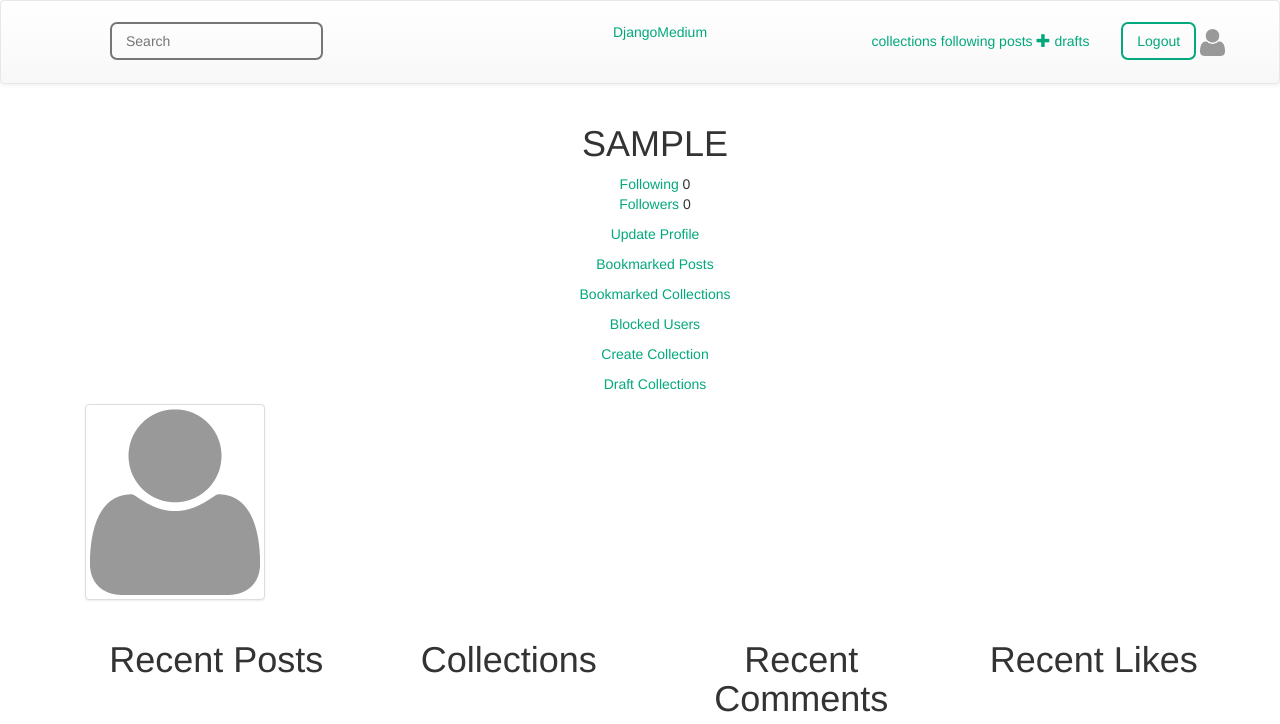
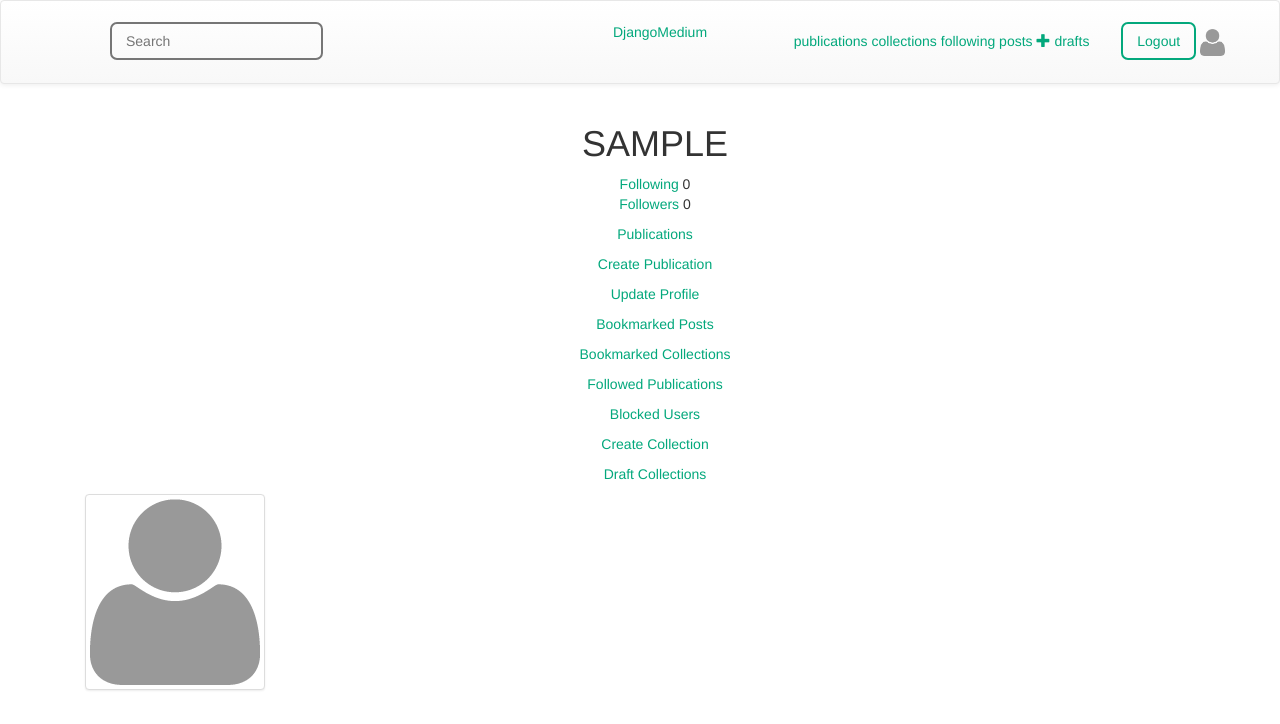
Before and after one commit to akalp/DjangoMedium, a Django app: page /me/ in a window 1280 px wide. Shown: the top 724 px of the page. Run offline with Django 3.2, Linux system fonts and the light colour scheme; the visitor is signed in with stand-in values (Sample User, id 1); data comes from the database, SQL or seed files in the repository; data that the repository does not hold is empty; some libraries are stand-ins or nearby versions.

Commit message:
add urls about publication

```diff
--- a/blog/templates/blog/author_list.html
+++ b/blog/templates/blog/author_list.html
@@ -4,8 +4,8 @@
     <ul>
     {% for author in author_list %}
         <li><a href="{% url 'blog:profile' pk=author.pk %}">{{ author.username }}</a>
-            {% if author.pk != creator_pk %}
-            <a href="{% url 'blog:remove_author' publication_pk=publication_pk user_pk=author.pk %}">Remove Author</a>
+            {% if author.pk != creator_pk and user.pk == creator_pk %}
+                <a href="{% url 'blog:remove_author' publication_pk=publication_pk user_pk=author.pk %}">Remove Author</a>
             {% endif %}
         </li>
     {% endfor %}
--- a/blog/templates/blog/base.html
+++ b/blog/templates/blog/base.html
@@ -41,6 +41,9 @@
 
 
         <ul class="navbar-right">
+            <a href="{% url 'blog:publications' %}">
+                <span>publications</span>
+            </a>
             <a href="{% url 'blog:collections' %}">
                 <span>collections</span>
             </a>
--- a/blog/templates/blog/base_paginated.html
+++ b/blog/templates/blog/base_paginated.html
@@ -16,7 +16,9 @@
                         <div class="date">
                             <p>by
                                 <a href="{% url 'blog:profile' pk=post.author.pk %}">{{ post.author }}</a>
-                                {% if post.publication %} for {{ post.publication.publication }} {% endif %}
+                                {% if post.publication %} for
+                                    <a href="{% url 'blog:publication' pk=post.publication.publication.pk %}">{{ post.publication.publication }}</a>
+                                {% endif %}
                                 on {{ post.created_date|date|striptags }}</p>
                         </div>
                         <div class="tags">
--- a/blog/templates/blog/collection.html
+++ b/blog/templates/blog/collection.html
@@ -33,6 +33,9 @@
                         <div class="date">
                             <p>by
                                 <a href="{% url 'blog:profile' pk=post.author.pk %}">{{ post.author }}</a>
+                                {% if post.publication %} for
+                                    <a href="{% url 'blog:publication' pk=post.publication.publication.pk %}">{{ post.publication.publication }}</a>
+                                {% endif %}
                                 on {{ post.created_date|date|striptags }}</p>
                         </div>
                         <div class="tags">
--- a/blog/templates/blog/post.html
+++ b/blog/templates/blog/post.html
@@ -13,11 +13,13 @@
 
     </h1>
     {% if user.draft_collections %}
-    <a href="{% url 'blog:select_collection' post_pk=post.pk %}">add to collection</a>
+        <a href="{% url 'blog:select_collection' post_pk=post.pk %}">add to collection</a>
     {% endif %}
     <p>by
         <a href="{% url 'blog:profile' pk=post.author.pk %}">{{ post.author }}</a>
-        {% if post.publication %} for {{ post.publication.publication }} {% endif %}
+        {% if post.publication %} for
+            <a href="{% url 'blog:publication' pk=post.publication.publication.pk %}">{{ post.publication.publication }}</a>
+        {% endif %}
         {% if user.is_authenticated %} {% if post.author != user %}
             {% if post.author.pk|already_followed_user:user %}
 
--- a/blog/templates/blog/profile.html
+++ b/blog/templates/blog/profile.html
@@ -32,9 +32,15 @@
                 <a href="{% url 'blog:followers' pk=blog_user.pk %}">Followers </a>
                 <span>{{ blog_user.follows.count }}</span>
             </p>
+            <p class="text-center">
+                    <a href="{% url 'blog:user_publications' pk=blog_user.pk %}">Publications</a>
+            </p>
 
 
             {% if user.is_authenticated and blog_user == user %}
+                <p class="text-center">
+                    <a href="{% url 'blog:new_publication' %}">Create Publication</a>
+                </p>
                 <p class="text-center">
                     <a href="{% url 'blog:me_edit' %}">Update Profile</a>
                 </p>
@@ -43,6 +49,9 @@
                 </p>
                 <p class="text-center">
                     <a href="{% url 'blog:bookmarked_collections' %}">Bookmarked Collections</a>
+                </p>
+                <p class="text-center">
+                    <a href="{% url 'blog:followed_publications' %}">Followed Publications</a>
                 </p>
                 <p class="text-center">
                     <a href="{% url 'blog:blockedlist' %}">Blocked Users</a>
--- a/blog/urls.py
+++ b/blog/urls.py
@@ -66,7 +66,8 @@ urlpatterns = [
 
     path('add_to_collection/<int:post_pk>/<int:collection_pk>', views.add_post_to_collection, name='add_to_collection'),
     path('select_collection/<int:post_pk>/', views.SelectCollectionsListView.as_view(), name='select_collection'),
-    path('remove_from_collection/<int:post_pk>/<int:collection_pk>', views.remove_post_from_collection, name='remove_from_collection'),
+    path('remove_from_collection/<int:post_pk>/<int:collection_pk>', views.remove_post_from_collection,
+         name='remove_from_collection'),
 
     path('collections/new/', views.CollectionCreateView.as_view(), name='new_collection'),
 
@@ -78,13 +79,16 @@ urlpatterns = [
     path('publication/<int:pk>/delete/', views.PublicationDeleteView.as_view(), name='delete_publication'),
     path('publications/new/', views.PublicationCreateView.as_view(), name='new_publication'),
 
-    path('publication/<int:publication_pk>/new', views.NewPostView.as_view(), name='collection_new_post'),
+    path('publication/<int:publication_pk>/new', views.NewPostView.as_view(), name='publication_new_post'),
 
     path('user/<pk>/publications/', views.UserPublicationsListView.as_view(), name='user_publications'),
     path('me/followed_publications/', views.FollowedPublicationsListView.as_view(), name='followed_publications'),
 
     path('publication/<int:publication_pk>/add_author/', views.publicationaddauthor, name='add_author'),
-    path('publication/<int:publication_pk>/leave_author/<user_pk>', views.publicationremoveauthor, name='remove_author'),
+    path('publication/<int:publication_pk>/leave_author/<user_pk>', views.publicationremoveauthor,
+         name='remove_author'),
 
     path('publication/<int:publication_pk>/authors', views.PublicationAuthorListView.as_view(), name='author_list'),
+
+    path('publication/<int:pk>/followers/', views.PublicationFollowerListView.as_view(), name='publication_followers'),
 ]
--- a/blog/views.py
+++ b/blog/views.py
@@ -688,3 +688,12 @@
     if request.user == publication.creator:
         return redirect('blog:author_list', publication_pk=publication_pk)
     return redirect('blog:publication', pk=publication_pk)
+
+
+class PublicationFollowerListView(generic.ListView):
+    model = CustomUser
+    context_object_name = 'users_list'
+    template_name = 'blog/userlist.html'
+
+    def get_queryset(self):
+        return CustomUser.objects.filter(followed_publications__in=[self.kwargs['pk']])
```
Also changed, not shown: blog/templates/blog/publication.html (+12 -2 lines).
